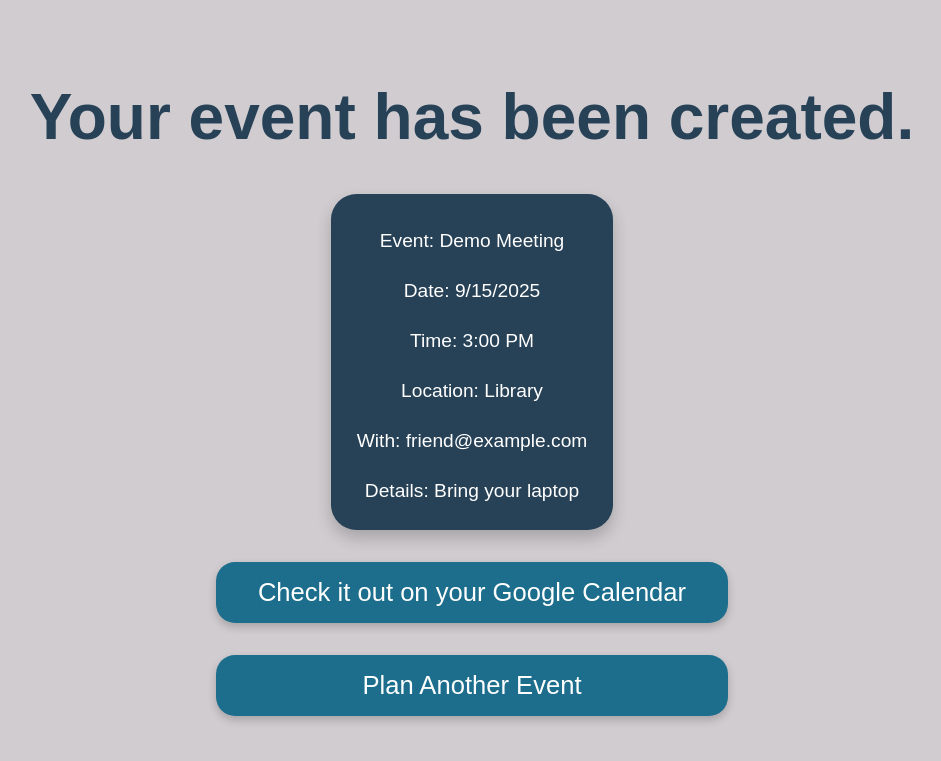
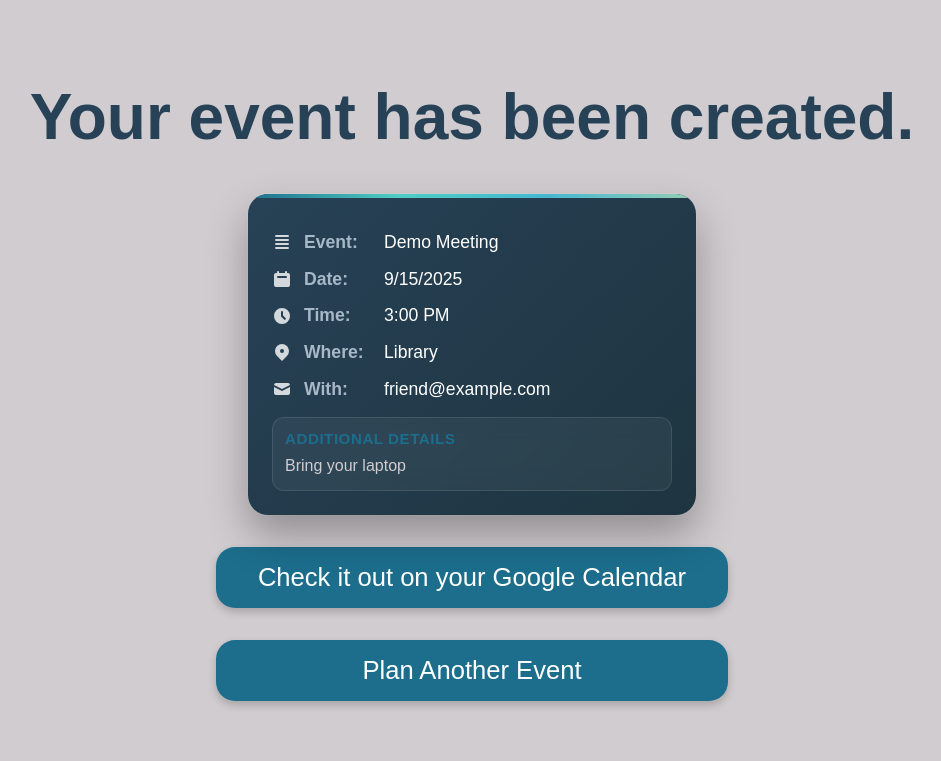
Before and after one commit to pratyushsaxena1/CornellGenAIApplication, a Flask app: page /test_results in a window 1280 px wide. Shown: the top 761 px of the page, without its empty margins (168-1109 px from the left). Run offline with Flask 3, Linux system fonts and the light colour scheme.

Commit message:
fix final card page

```diff
--- a/static/css/homepage_style.css
+++ b/static/css/homepage_style.css
@@ -93,7 +93,6 @@ h3 {
     }
 }
 
-
 #form_div {
     display: flex;
     flex-direction: column;
@@ -137,24 +136,118 @@ h3 {
     font-size: 1.2em;
 }
 
+/* Enhanced Event Card Styles */
 .event-card {
-    background-color: #274156;   /* white card */
+    background: linear-gradient(135deg, #274156 0%, #1e3540 100%);
     color: white;
-    border-radius: 2vw;
+    border-radius: 20px;
     margin: auto;
     margin-top: 5vh;
-    padding-top: 1vh;
-    padding-bottom: 1vh;
-    width: 22vw;
-    height: 40vh;
-    box-shadow: 0px 1vh 2vh rgba(0,0,0,0.2);
-    text-align: left; /* better readability for details */
+    padding: 24px;
+    width: min(400px, 90vw);
+    min-height: auto;
+    box-shadow:
+        0 20px 40px rgba(0,0,0,0.3),
+        0 0 0 1px rgba(255,255,255,0.1);
+    text-align: left;
+    position: relative;
+    overflow: hidden;
+    transition: transform 0.3s ease, box-shadow 0.3s ease;
+    font-family: 'Montserrat', sans-serif;
 }
 
-.event-card p {
-    margin: 1vh 0;
-    font-size: 1.2em;
+.event-card:hover {
+    transform: translateY(-5px);
+    box-shadow:
+        0 30px 60px rgba(0,0,0,0.4),
+        0 0 0 1px rgba(255,255,255,0.15);
+}
+
+.event-card::before {
+    content: '';
+    position: absolute;
+    top: 0;
+    left: 0;
+    right: 0;
+    height: 4px;
+    background: linear-gradient(90deg, #1C6E8C, #4ecdc4, #45b7d1, #96ceb4);
+    border-radius: 20px 20px 0 0;
+}
+
+.event-type {
+    font-size: 1.1em;
+    font-weight: 600;
+    color: #1C6E8C;
+    margin-bottom: 8px;
+    text-transform: uppercase;
+    letter-spacing: 1px;
+}
+
+.event-title {
+    font-size: 2.2em;
+    font-weight: 700;
+    margin-bottom: 24px;
+    background: linear-gradient(135deg, #ffffff, #D0CCD0);
+    -webkit-background-clip: text;
+    -webkit-text-fill-color: transparent;
+    background-clip: text;
+    line-height: 1.2;
+}
+
+.event-detail {
+    display: flex;
+    align-items: center;
+    margin: 12px 0;
+    font-size: 1.1em;
+    line-height: 1.4;
+    transition: color 0.2s ease;
+}
+
+.event-detail:hover {
+    color: #1C6E8C;
+}
+
+.detail-icon {
+    width: 20px;
+    height: 20px;
+    margin-right: 12px;
+    opacity: 0.8;
+    flex-shrink: 0;
+    fill: currentColor;
+}
+
+.detail-label {
+    font-weight: 600;
+    color: #a8b8c8;
+    min-width: 80px;
+}
+
+.detail-content {
     color: white;
+    font-weight: 500;
+}
+
+.event-details {
+    background: rgba(255,255,255,0.05);
+    border: 1px solid rgba(255,255,255,0.1);
+    border-radius: 12px;
+    padding: 12px;
+    margin-top: 16px;
+    backdrop-filter: blur(10px);
+}
+
+.details-title {
+    font-weight: 600;
+    color: #1C6E8C;
+    margin-bottom: 8px;
+    font-size: 0.95em;
+    text-transform: uppercase;
+    letter-spacing: 0.5px;
+}
+
+.details-content {
+    color: #D0CCD0;
+    line-height: 1.4;
 }
 
 /* Labels */
@@ -297,3 +390,28 @@ label {
     text-align: center;
     margin-top: 5vh;
 }
+
+/* Responsive Design for Event Cards */
+@media (max-width: 768px) {
+    .event-card {
+        padding: 24px;
+        min-height: auto;
+        width: min(350px, 95vw);
+    }
+
+    .event-title {
+        font-size: 1.8em;
+    }
+
+    .event-detail {
+        font-size: 1em;
+    }
+
+    .detail-label {
+        min-width: 70px;
+    }
+
+    .event-type {
+        font-size: 1em;
+    }
+}
--- a/templates/results.html
+++ b/templates/results.html
@@ -8,14 +8,55 @@
 <body>
     <h3>Your event has been created.</h3>
 
-    <!-- Add class "event-card" for styling -->
-    <div id="container" class="event-card">
-        <p id="containerp">Event: {{ event_title }}</p>
-        <p id="containerp">Date: {{ month }}/{{ date }}/{{ year }}</p>
-        <p id="containerp">Time: {{ time_unparsed }}</p>
-        <p id="containerp">Location: {{ location }}</p>
-        <p id="containerp">With: {{ other_person_email }}</p>
-        <p id="containerp">Details: {{ other_info }}</p>
+    <!-- Enhanced event card with proper structure -->
+    <div class="event-card">
+        <div class="event-detail">
+            <svg class="detail-icon" fill="currentColor" viewBox="0 0 20 20">
+                <path fill-rule="evenodd" d="M3 4a1 1 0 011-1h12a1 1 0 110 2H4a1 1 0 01-1-1zm0 4a1 1 0 011-1h12a1 1 0 110 2H4a1 1 0 01-1-1zm0 4a1 1 0 011-1h12a1 1 0 110 2H4a1 1 0 01-1-1zm0 4a1 1 0 011-1h12a1 1 0 110 2H4a1 1 0 01-1-1z" clip-rule="evenodd"></path>
+            </svg>
+            <span class="detail-label">Event:</span>
+            <span class="detail-content">{{ event_title }}</span>
+        </div>
+
+        <div class="event-detail">
+            <svg class="detail-icon" fill="currentColor" viewBox="0 0 20 20">
+                <path fill-rule="evenodd" d="M6 2a1 1 0 00-1 1v1H4a2 2 0 00-2 2v10a2 2 0 002 2h12a2 2 0 002-2V6a2 2 0 00-2-2h-1V3a1 1 0 10-2 0v1H7V3a1 1 0 00-1-1zm0 5a1 1 0 000 2h8a1 1 0 100-2H6z" clip-rule="evenodd"></path>
+            </svg>
+            <span class="detail-label">Date:</span>
+            <span class="detail-content">{{ month }}/{{ date }}/{{ year }}</span>
+        </div>
+
+        <div class="event-detail">
+            <svg class="detail-icon" fill="currentColor" viewBox="0 0 20 20">
+                <path fill-rule="evenodd" d="M10 18a8 8 0 100-16 8 8 0 000 16zm1-12a1 1 0 10-2 0v4a1 1 0 00.293.707l2.828 2.829a1 1 0 101.415-1.415L11 9.586V6z" clip-rule="evenodd"></path>
+            </svg>
+            <span class="detail-label">Time:</span>
+            <span class="detail-content">{{ time_unparsed }}</span>
+        </div>
+
+        <div class="event-detail">
+            <svg class="detail-icon" fill="currentColor" viewBox="0 0 20 20">
+                <path fill-rule="evenodd" d="M5.05 4.05a7 7 0 119.9 9.9L10 18.9l-4.95-4.95a7 7 0 010-9.9zM10 11a2 2 0 100-4 2 2 0 000 4z" clip-rule="evenodd"></path>
+            </svg>
+            <span class="detail-label">Where:</span>
+            <span class="detail-content">{{ location }}</span>
+        </div>
+
+        <div class="event-detail">
+            <svg class="detail-icon" fill="currentColor" viewBox="0 0 20 20">
+                <path d="M2.003 5.884L10 9.882l7.997-3.998A2 2 0 0016 4H4a2 2 0 00-1.997 1.884z"></path>
+                <path d="M18 8.118l-8 4-8-4V14a2 2 0 002 2h12a2 2 0 002-2V8.118z"></path>
+            </svg>
+            <span class="detail-label">With:</span>
+            <span class="detail-content">{{ other_person_email }}</span>
+        </div>
+
+        {% if other_info and other_info.strip() %}
+        <div class="event-details">
+            <div class="details-title">Additional Details</div>
+            <div class="details-content">{{ other_info }}</div>
+        </div>
+        {% endif %}
     </div>
 
     <div id="form_div2">
```
Also changed, not shown: static/promptfiles/1758165586540546000prompt.txt (added, +48 -0 lines), calendar_data.db.
